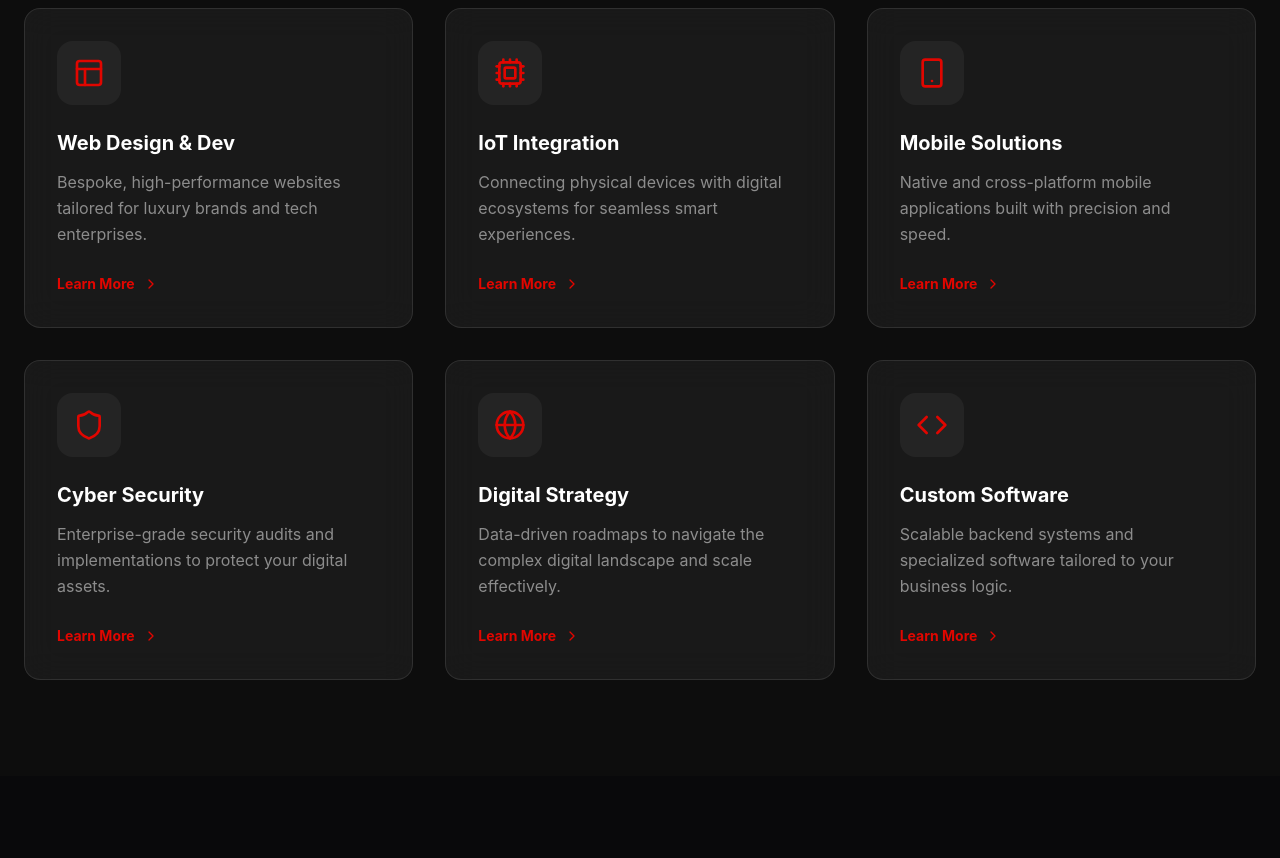
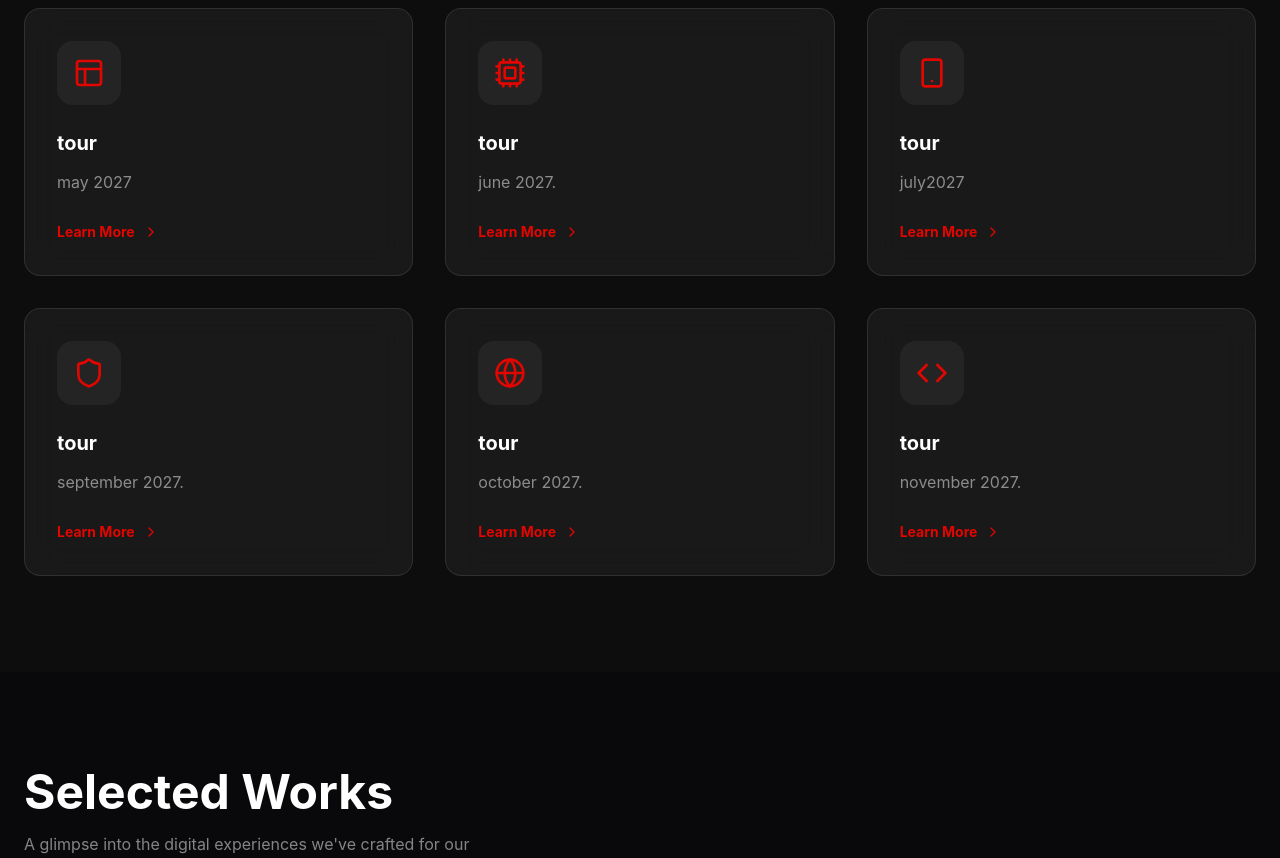
Before and after one commit to lin847/GEO, a React (Vite) app: page / in a window 1280 px wide. Shown: the part 1080-1938 px from the top of the page. Built offline with nearby package versions, Linux system fonts and the light colour scheme.

Commit message:
Update service titles and descriptions to 'tour' dates

```diff
--- a/src/App.tsx
+++ b/src/App.tsx
@@ -213,33 +213,33 @@ const Services = () => {
   const services = [
     {
       icon: <Layout className="text-brand-red" size={32} />,
-      title: "Web Design & Dev",
-      desc: "Bespoke, high-performance websites tailored for luxury brands and tech enterprises."
+      title: "tour",
+      desc: "may 2027"
     },
     {
       icon: <Cpu className="text-brand-red" size={32} />,
-      title: "IoT Integration",
-      desc: "Connecting physical devices with digital ecosystems for seamless smart experiences."
+      title: "tour",
+      desc: "june 2027."
     },
     {
       icon: <Smartphone className="text-brand-red" size={32} />,
-      title: "Mobile Solutions",
-      desc: "Native and cross-platform mobile applications built with precision and speed."
+      title: "tour",
+      desc: "july2027"
     },
     {
       icon: <Shield className="text-brand-red" size={32} />,
-      title: "Cyber Security",
-      desc: "Enterprise-grade security audits and implementations to protect your digital assets."
+      title: "tour",
+      desc: "september 2027."
     },
     {
       icon: <Globe className="text-brand-red" size={32} />,
-      title: "Digital Strategy",
-      desc: "Data-driven roadmaps to navigate the complex digital landscape and scale effectively."
+      title: "tour",
+      desc: "october 2027."
     },
     {
       icon: <Code className="text-brand-red" size={32} />,
-      title: "Custom Software",
-      desc: "Scalable backend systems and specialized software tailored to your business logic."
+      title: "tour",
+      desc: "november 2027."
     }
   ];
 
```
